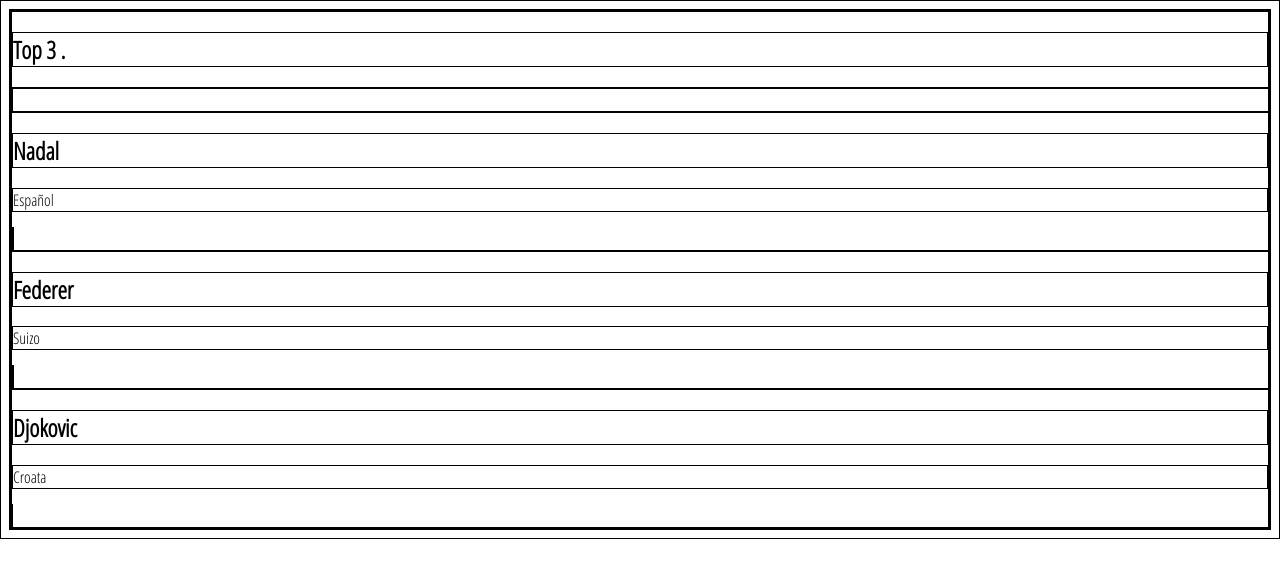
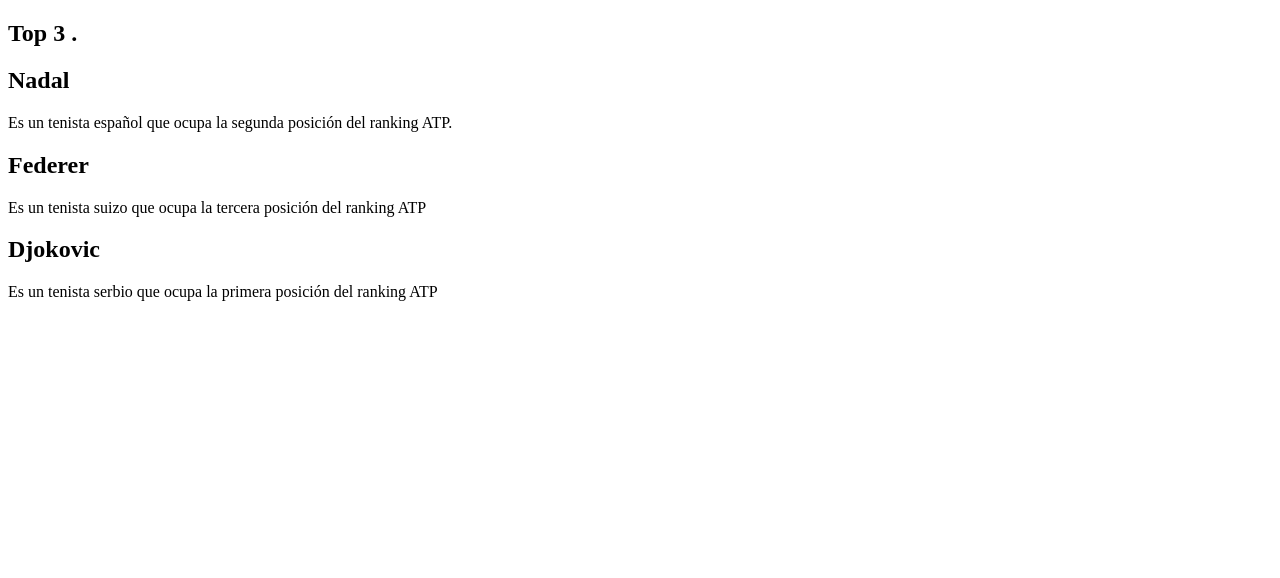
Before and after one commit to annaarvizu/sublime-text-1, a plain HTML site: page index.html in a window 1280 px wide. Drawn offline with Linux system fonts and the light colour scheme.

Commit message:
adding stylesheet selectors

```diff
--- a/index.html
+++ b/index.html
@@ -15,17 +15,17 @@
 			<artictle id="one">
 				<div id="circle-image"></div>
 				<h2>Nadal</h2>
-				<p>Español</p>
+				<p>Es un tenista español que ocupa la segunda posición del ranking ATP. </p>
 			</artictle>
 			<artictle id="two">
 				<div id="circle-image"></div>
 				<h2>Federer</h2>
-				<p>Suizo</p>
+				<p>Es un tenista suizo que ocupa la tercera posición del ranking ATP</p>
 			</artictle>
 			<artictle id="three">
 				<div id="circle-image"></div>
 				<h2>Djokovic</h2>
-				<p>Croata</p>
+				<p>Es un tenista serbio que ocupa la primera posición del ranking ATP</p>
 			</artictle>
 		</section>
 	</div>
--- a/style.css
+++ b/style.css
@@ -1,4 +1,28 @@
-*{
-	border: 1px solid black;
-	font-family:  'Open Sans Condensed', sans-serif;
+body{
+
 }
+
+#wrapper{
+
+}
+
+#title{
+
+}
+
+#Tenistas{
+
+}
+#one{
+
+}
+#two{
+
+}
+#three{
+
+}
+
+.circle-image{
+
+}
```
